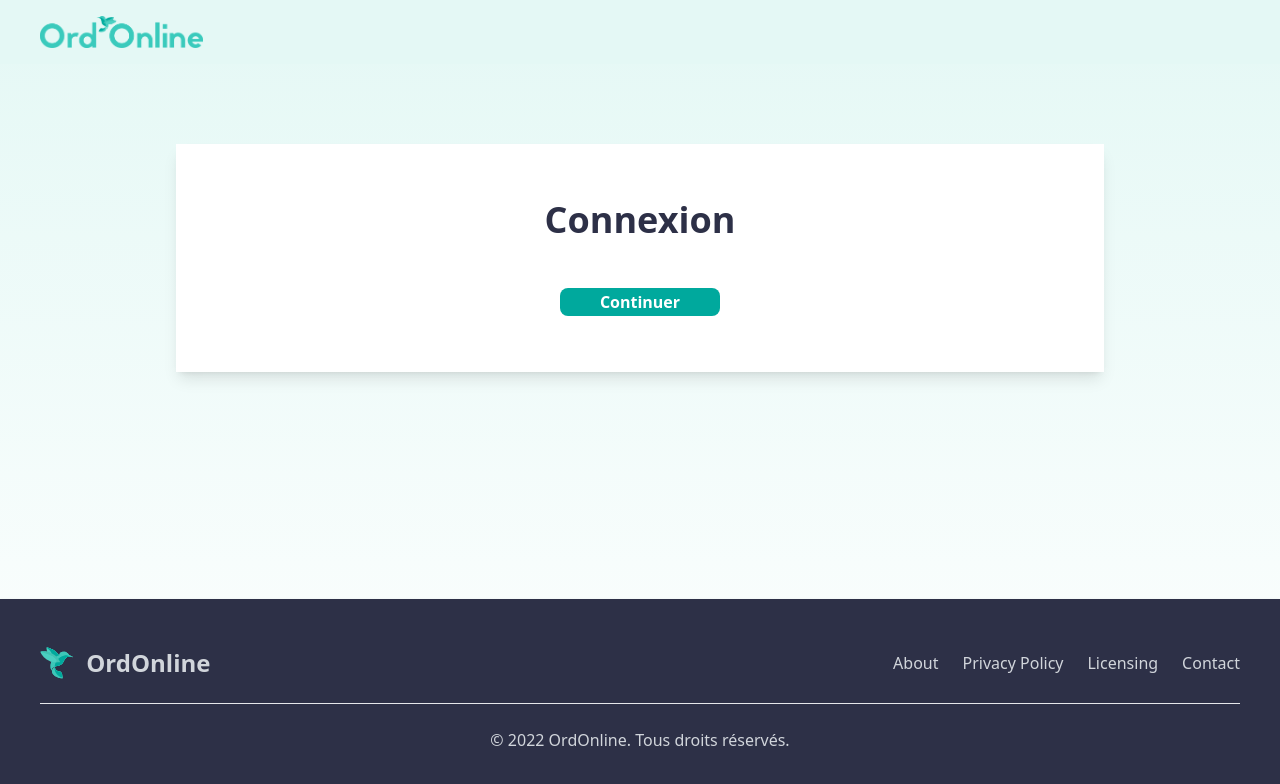
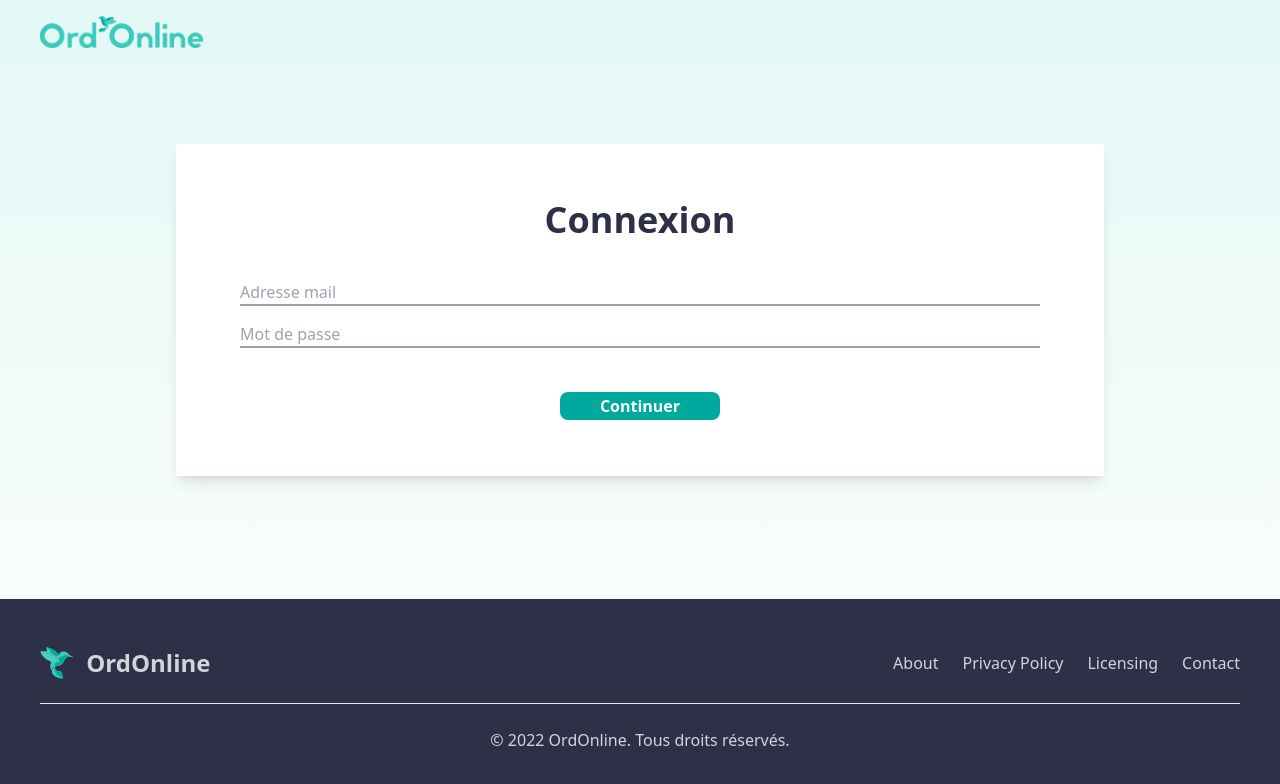
Before and after one commit to AurelDP/OrdOnline, a Vue app in the folder client/: page /login in a window 1280 px wide. Shown: the top 784 px of the page. Built offline with nearby package versions, Linux system fonts and the light colour scheme.

Commit message:
[Feat] Add LoginForm to LoginView

```diff
--- /dev/null
+++ b/client/src/components/loginPage/LoginForm.vue
@@ -0,0 +1,36 @@
+<template>
+  <form class="m-5">
+    <div class="flex flex-wrap -mx-3 -mb-6 py-5">
+      <input
+          class="border-b-2 border-gray-400 w-full focus:outline-none focus:border-ord-green-100"
+          id="grid-email"
+          type="text"
+          placeholder="Adresse mail"
+      />
+    </div>
+    <div class="flex flex-wrap -mx-3 -mb-6 py-5">
+      <input
+          class="border-b-2 border-gray-400 w-full focus:outline-none focus:border-ord-green-100"
+          id="grid-password"
+          type="password"
+          placeholder="Mot de passe"
+      />
+    </div>
+  </form>
+</template>
+
+<script>
+export default {
+  name: "LoginForm"
+}
+</script>
+
+<style scoped>
+.min-w-56 {
+  min-width: 14rem;
+}
+
+.min-w-40 {
+  min-width: 10rem;
+}
+</style>
--- a/client/src/views/LoginView.vue
+++ b/client/src/views/LoginView.vue
@@ -8,6 +8,7 @@
         :text1="'Continuer'"
         :src1="'/'"
     >
+      <LoginForm/>
     </WhiteBoard>
   </AdaptFooterBackground>
 </template>
@@ -16,10 +17,11 @@
 import WhiteBoard from "@/components/globalComponents/WhiteBoard";
 import AdaptFooterBackground from "@/components/globalComponents/AdaptFooterBackground";
 import Navbar from "@/components/globalComponents/Navbar";
+import LoginForm from "@/components/loginPage/LoginForm";
 
 export default {
   name: "LoginView",
-  components: {WhiteBoard, AdaptFooterBackground, Navbar}
+  components: {LoginForm, WhiteBoard, AdaptFooterBackground, Navbar}
 }
 </script>
 
```
